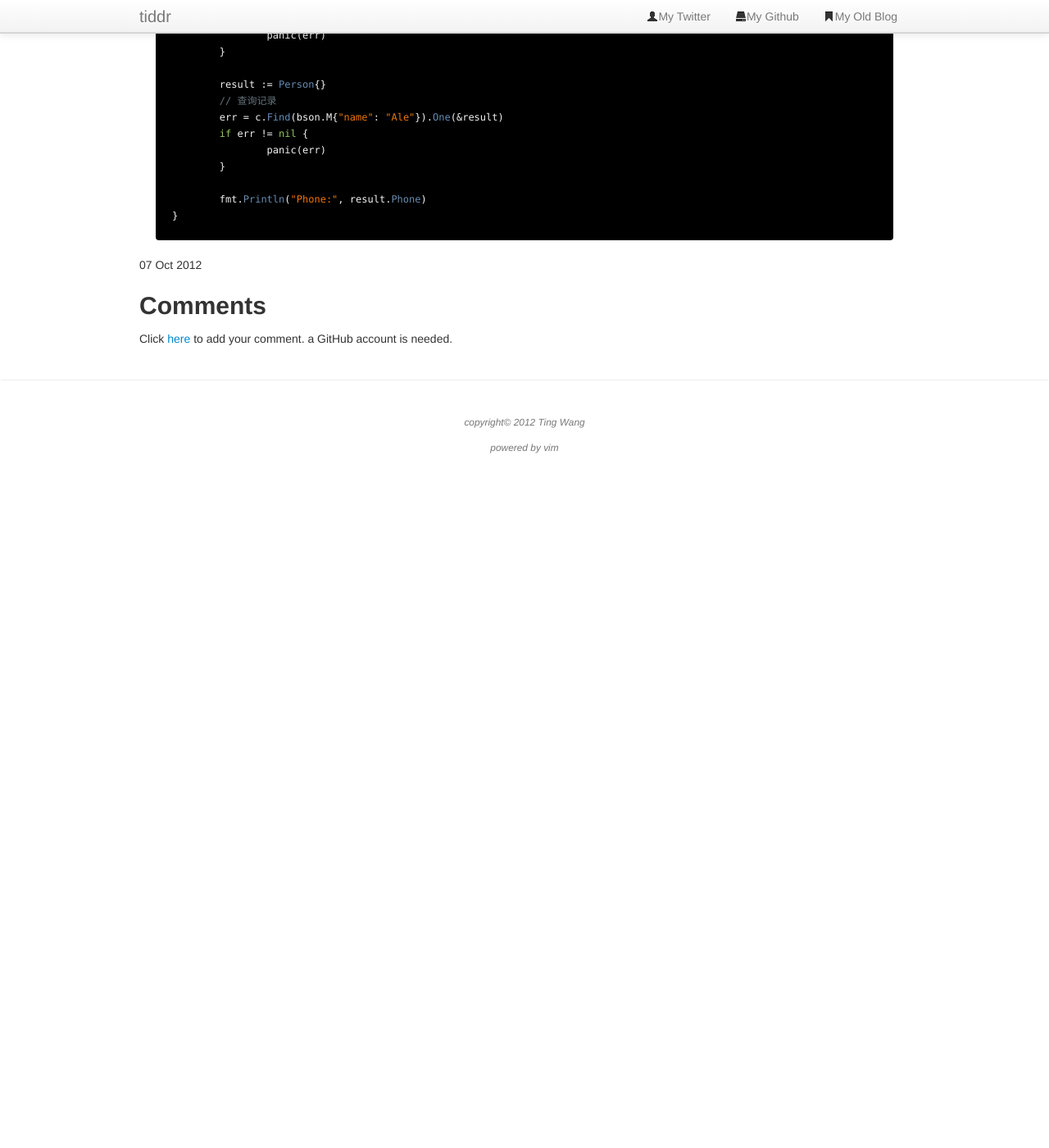
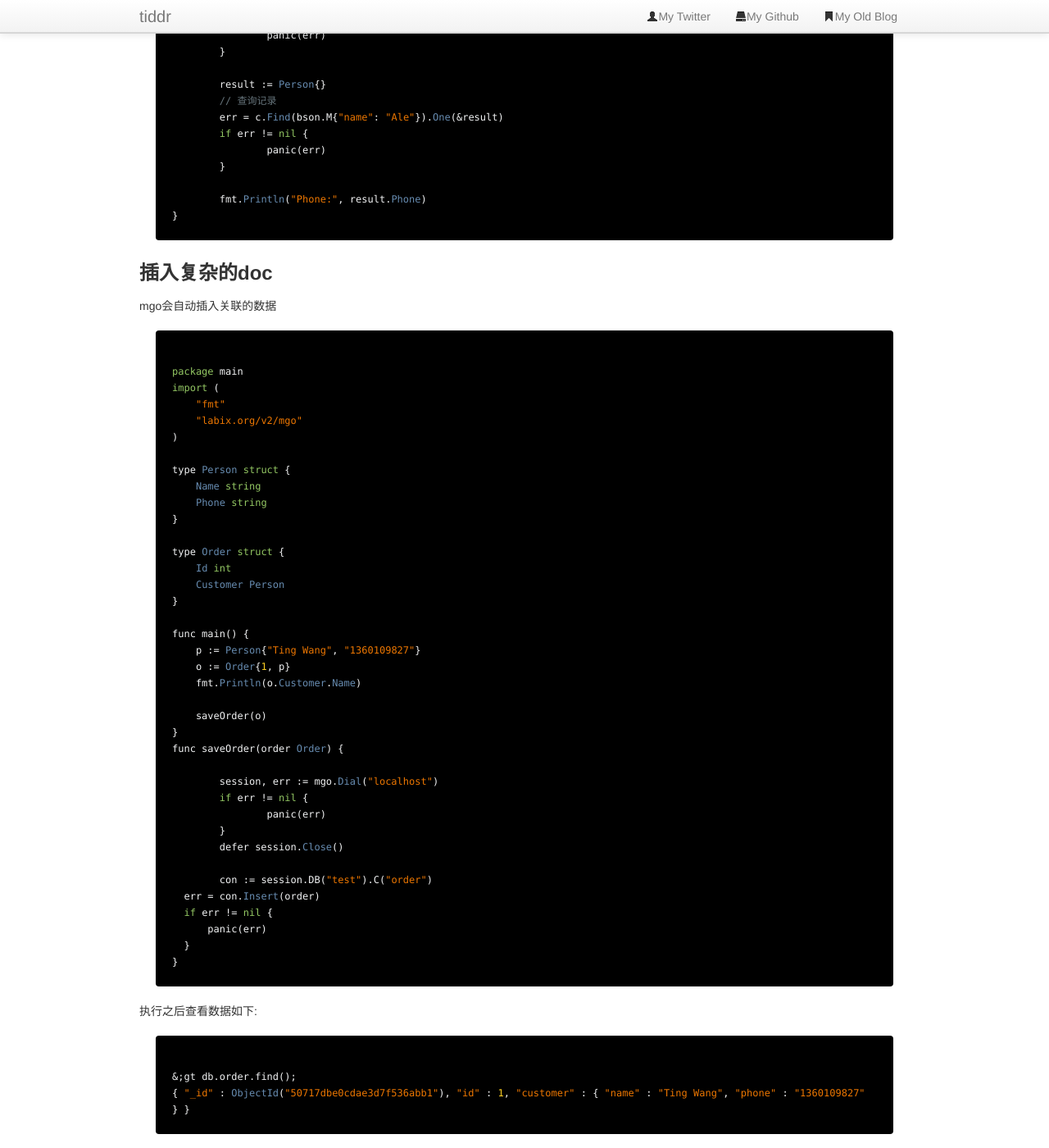
Before and after one commit to tiw/tiw.github.com, a Jekyll site: the page built from _posts/2012-10-07-mgo.html, in a window 1280 px wide and 1400 px high, scrolled down 1227 px. Shown: the whole window at 82% size. Built offline with Jekyll 4.4.1, drawn with Linux system fonts in a browser that asks for light colours; before the commit the page ends 1836 px from its top, so only the background shows below that.

Commit message:
Add inserting related data.

```diff
--- a/_posts/2012-10-07-mgo.html
+++ b/_posts/2012-10-07-mgo.html
@@ -71,4 +71,54 @@ func main() {
 }
 </code>
 </pre>
+<h3>插入复杂的doc</h3>
+mgo会自动插入关联的数据
+<pre class="prettyprint linenums">
+<code class="lang-go">
+package main
+import (
+    "fmt"
+    "labix.org/v2/mgo"
+)
+
+type Person struct {
+    Name string
+    Phone string
+}
+
+type Order struct {
+    Id int
+    Customer Person
+}
+
+func main() {
+    p := Person{"Ting Wang", "1360109827"}
+    o := Order{1, p}
+    fmt.Println(o.Customer.Name)
+
+    saveOrder(o)
+}
+func saveOrder(order Order) {
+
+	session, err := mgo.Dial("localhost")
+	if err != nil {
+		panic(err)
+	}
+	defer session.Close()
+
+	con := session.DB("test").C("order")
+  err = con.Insert(order)
+  if err != nil {
+      panic(err)
+  }
+}
+</code>
+</pre>
+执行之后查看数据如下:
+<pre class="prettyprint linenums">
+<code class="shell">
+&;gt db.order.find();
+{ "_id" : ObjectId("50717dbe0cdae3d7f536abb1"), "id" : 1, "customer" : { "name" : "Ting Wang", "phone" : "1360109827" } }
+</code>
+</pre>
 <p>{{ page.date | date_to_string }}</p>
```
